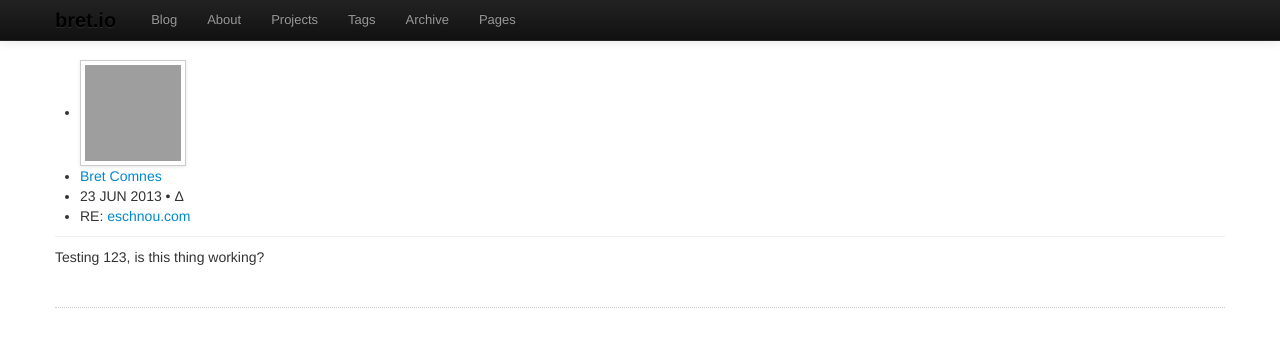
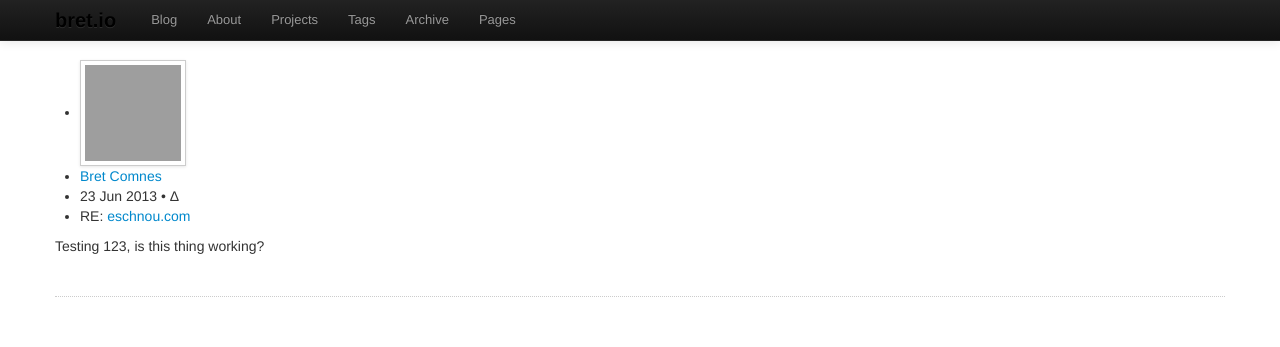
Before and after one commit to bcomnes/old-bret.io, a Jekyll site: the page built from _posts/2013-06-23-t3.md, in a window 1280 px wide. Shown: the top 347 px of the page. Built offline with Jekyll 4.4.1, drawn with Linux system fonts in a browser that asks for light colours; Markdown is read by kramdown in place of the engine named in the settings; grey boxes are pictures that could not be loaded.

Commit message:
removed header section

```diff
--- a/_layouts/note.html
+++ b/_layouts/note.html
@@ -6,7 +6,6 @@ footer: false
 ---
 <!--Begin note "{% include logic/pp-title.html %}"-->
 <article class="note h-entry">
-    <header>
 <ul class="h-card">
 <li><img src="http://www.gravatar.com/avatar/8d8b82740cb7ca994449cccd1dfdef5f?s=96" class="img-polaroid u-photo" alt="A picture of me!"></li>
 <li><a class="fn u-url p-name p-author" href="/about">{{ site.author }}</a></li>
@@ -19,8 +18,7 @@ footer: false
 RE: <a class="u-in-reply-to" href="{{ page.in-reply-to-url }}">{{ page.in-reply-to-title }}</a>
 </li>
 </ul>
-    </header>
-<section class="e-content p-summary p-name">
+<section class="e-content p-name">
 {% include logic/pp-content.html %}
 </section>
 </article>
```
Lines whose indentation alone changed are shown as unchanged.
